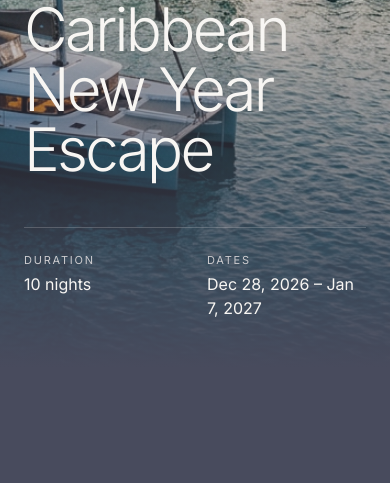
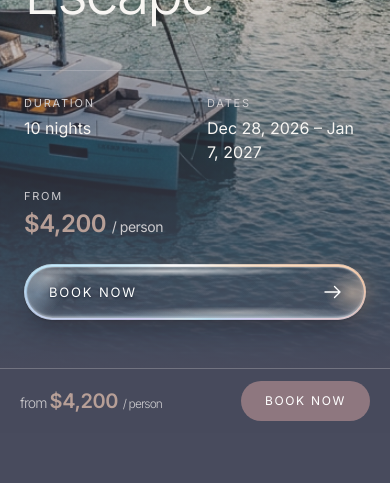
Before and after one commit to RomanVaskin/echo-7v, a Next.js app: page /en/journeys/caribbean in a window 390 px wide. Shown: the part 476-959 px from the top of the page. Built offline with nearby package versions, Linux system fonts and the light colour scheme; no server answers.

Commit message:
Caribbean: "Book now" in the hero, on the journey card and in a mobile bar; Join! opens booking
Co-Authored-By: Claude Opus 5.5 <noreply@anthropic.com>
Claude-Session: https://claude.ai/code/session_01SRdBNBJy8fbF7w3tHPZFpk

```diff
--- a/app/[lang]/journeys/caribbean/page.tsx
+++ b/app/[lang]/journeys/caribbean/page.tsx
@@ -12,6 +12,7 @@ import { Inclusions } from '@/components/journey/inclusions'
 import { YachtDetails } from '@/components/journey/yacht-details'
 import { JourneyActions } from '@/components/journey/journey-actions'
 import { Faq } from '@/components/journey/faq'
+import { MobileBookBar } from '@/components/journey/mobile-book-bar'
 import { getDictionary } from '@/lib/dictionaries'
 import { alternates, isLocale } from '@/lib/i18n'
 import { getJourneys } from '@/lib/journeys'
@@ -52,7 +53,7 @@ export default async function CaribbeanJourneyPage({ params }: PageProps<'/[lang
         <DayByDay dict={caribbean.days} />
         <Inclusions dict={caribbean.inclusions} />
         <YachtDetails dict={caribbean.yacht} />
-        <JourneyActions dict={caribbean.actions} />
+        <JourneyActions dict={caribbean.actions} bookingHref={journey.bookingHref ?? null} />
         <Faq dict={caribbean.faq} />
 
         <EnquirySection
@@ -70,6 +71,15 @@ export default async function CaribbeanJourneyPage({ params }: PageProps<'/[lang
           description={dict.enquirySection.caribbean.description}
         />
       </main>
+      {journey.bookingHref && journey.pricePerPerson && (
+        <MobileBookBar
+          href={journey.bookingHref}
+          price={journey.pricePerPerson}
+          perPerson={dict.common.perPerson}
+          from={dict.common.priceFrom}
+          label={dict.common.book}
+        />
+      )}
       <SiteFooter locale={locale} dict={dict.footer} />
     </>
   )
--- a/components/journey/journey-actions.tsx
+++ b/components/journey/journey-actions.tsx
@@ -1,24 +1,24 @@
+import Link from 'next/link'
 import type { Dictionary } from '@/lib/dictionaries'
 
-/**
- * "Join!" and "Ask a question". Deliberately without actions for now: no links, forms or messengers
- * until the client decides where they lead.
- */
-export function JourneyActions({ dict }: { dict: Dictionary['caribbean']['actions'] }) {
+/** "Join!" opens online booking; "Ask a question" scrolls to the contact form at the end of the page. */
+export function JourneyActions({ dict, bookingHref }: { dict: Dictionary['caribbean']['actions']; bookingHref: string | null }) {
   const base =
     'flex min-h-[3.25rem] items-center justify-center rounded-full px-10 py-4 text-xs uppercase tracking-[0.14em] sm:min-w-[14rem]'
   return (
     <div className="mx-auto flex max-w-7xl flex-col gap-4 px-6 pb-8 pt-14 sm:flex-row lg:px-10 lg:pt-16">
       {/* Primary: the pink PANTONE 437 C fill used by the filled buttons across the site */}
-      <button type="button" className={`enquiry-submit ${base}`}>
-        {dict.join}
-      </button>
-      <button
-        type="button"
+      {bookingHref && (
+        <Link href={bookingHref} className={`enquiry-submit ${base}`}>
+          {dict.join}
+        </Link>
+      )}
+      <Link
+        href="#enquire"
         className={`${base} border border-foreground/60 text-foreground transition-colors hover:bg-foreground hover:text-background`}
       >
         {dict.ask}
-      </button>
+      </Link>
     </div>
   )
 }
--- a/components/journey/journey-hero.tsx
+++ b/components/journey/journey-hero.tsx
@@ -1,5 +1,6 @@
 import Image from 'next/image'
 import Link from 'next/link'
+import { LiquidGlassButton } from '@/components/site/liquid-glass-button'
 import type { Dictionary } from '@/lib/dictionaries'
 import { formatNights, localePath, type Locale } from '@/lib/i18n'
 import type { Journey } from '@/lib/journeys'
@@ -52,6 +53,20 @@ export function JourneyHero({ journey, locale, dict }: { journey: Journey; local
               </span>
             </div>
           ))}
+          {/* Price and the main way into online booking */}
+          {journey.pricePerPerson && (
+            <div className="flex flex-col gap-1">
+              <span className="eyebrow">{dict.common.from}</span>
+              <span className="font-display text-2xl font-semibold tracking-[-0.02em] text-brand-light">
+                {journey.pricePerPerson} <span className="text-sm font-normal text-muted-foreground">{dict.common.perPerson}</span>
+              </span>
+            </div>
+          )}
+          {journey.bookingHref && (
+            <LiquidGlassButton href={journey.bookingHref} className="liquid-glass--block col-span-2 self-center md:col-span-1">
+              {dict.common.book}
+            </LiquidGlassButton>
+          )}
         </div>
       </div>
     </section>
--- /dev/null
+++ b/components/journey/mobile-book-bar.tsx
@@ -0,0 +1,56 @@
+'use client'
+
+import Link from 'next/link'
+import { useEffect, useState } from 'react'
+import { cn } from '@/lib/utils'
+
+/**
+ * Phones only: a slim bar with the price and "Book now", shown once the first screen has scrolled
+ * away and hidden again when the contact form at the end comes into view.
+ */
+export function MobileBookBar({ href, price, perPerson, from, label }: { href: string; price: string; perPerson: string; from: string; label: string }) {
+  const [visible, setVisible] = useState(false)
+
+  useEffect(() => {
+    let frame = 0
+    const update = () => {
+      frame = 0
+      const contact = document.getElementById('enquire')
+      const pastHero = window.scrollY > window.innerHeight * 0.85
+      const atContact = contact ? contact.getBoundingClientRect().top < window.innerHeight : false
+      setVisible(pastHero && !atContact)
+    }
+    const onScroll = () => {
+      if (!frame) frame = requestAnimationFrame(update)
+    }
+    update()
+    window.addEventListener('scroll', onScroll, { passive: true })
+    window.addEventListener('resize', onScroll)
+    return () => {
+      if (frame) cancelAnimationFrame(frame)
+      window.removeEventListener('scroll', onScroll)
+      window.removeEventListener('resize', onScroll)
+    }
+  }, [])
+
+  return (
+    <div
+      aria-hidden={!visible}
+      className={cn(
+        'fixed inset-x-0 bottom-0 z-40 border-t border-border bg-background/90 px-5 pb-[max(0.75rem,env(safe-area-inset-bottom))] pt-3 backdrop-blur transition-transform duration-500 md:hidden',
+        visible ? 'translate-y-0' : 'pointer-events-none translate-y-full',
+      )}
+    >
+      <div className="flex items-center justify-between gap-4">
+        <p className="whitespace-nowrap font-display text-xl">
+          <span className="text-sm text-muted-foreground">{from} </span>
+          <span className="font-semibold tracking-[-0.02em] text-brand-light">{price}</span>{' '}
+          <span className="text-xs text-muted-foreground">{perPerson}</span>
+        </p>
+        <Link href={href} tabIndex={visible ? 0 : -1} className="enquiry-submit rounded-full px-6 py-3 text-xs uppercase tracking-[0.14em]">
+          {label}
+        </Link>
+      </div>
+    </div>
+  )
+}
--- a/components/site/travel-card.tsx
+++ b/components/site/travel-card.tsx
@@ -79,6 +79,32 @@ export function TravelCard({
           <p className={cn('text-[0.9375rem] leading-relaxed text-foreground/85', journey.cardLead ? 'mt-3' : 'mt-6')}>{journey.tagline}</p>
         )}
 
+        {journey.bookingHref ? (
+          /* Journeys sold online: the price on its own line, then "Explore" and "Book now" side by side */
+          <div className="mt-auto flex flex-col gap-4 pt-10">
+            <p className="whitespace-nowrap font-display text-xl lg:text-2xl">
+              <span className="font-semibold tracking-[-0.02em] text-brand-light">{journey.pricePerPerson}</span>{' '}
+              <span className="text-sm text-muted-foreground lg:text-base">{dict.common.perPerson}</span>
+            </p>
+            <div className="grid grid-cols-2 gap-2.5">
+              <Link
+                href={href}
+                className="flex items-center justify-center gap-1.5 rounded-full border border-foreground/60 px-3 py-3 text-[10px] uppercase tracking-[0.12em] max-[359px]:gap-1 max-[359px]:px-1.5 max-[359px]:tracking-[0.04em] text-foreground transition-colors hover:bg-foreground hover:text-background sm:text-[11px]"
+              >
+                {dict.common.more}
+                <ArrowUpRight className="size-3 sm:size-3.5" aria-hidden="true" />
+                <span className="sr-only">{` — ${journey.destination}`}</span>
+              </Link>
+              <Link
+                href={journey.bookingHref}
+                className="enquiry-submit flex items-center justify-center rounded-full px-3 py-3 text-[10px] uppercase tracking-[0.12em] max-[359px]:px-1.5 max-[359px]:tracking-[0.04em] sm:text-[11px]"
+              >
+                {dict.common.book}
+                <span className="sr-only">{` — ${journey.destination}`}</span>
+              </Link>
+            </div>
+          </div>
+        ) : (
           <div className="mt-auto flex items-end justify-between gap-2.5 pt-10 max-[359px]:gap-1.5 sm:gap-3">
             {/* Price in the palette's warm sand (PANTONE 4087 C), bold; the "/ person" note stays light */}
             <p className="shrink-0 whitespace-nowrap font-display text-xl lg:text-2xl">
@@ -100,6 +126,7 @@ export function TravelCard({
               <span className="sr-only">{` — ${journey.destination}`}</span>
             </Link>
           </div>
+        )}
       </div>
     </article>
   )
--- a/lib/dictionaries/en.ts
+++ b/lib/dictionaries/en.ts
@@ -32,6 +32,8 @@ export const en = {
     sailingYachtIn: 'Sailing yacht in',
     perPerson: '/ person',
     more: 'Explore',
+    book: 'Book now',
+    priceFrom: 'from',
   },
   status: {
     'enquiries-open': 'Enquiries open',
--- a/lib/dictionaries/ru.ts
+++ b/lib/dictionaries/ru.ts
@@ -33,6 +33,8 @@ export const ru: Dictionary = {
     sailingYachtIn: 'Парусная яхта —',
     perPerson: '/ чел.',
     more: 'Подробнее',
+    book: 'Забронировать',
+    priceFrom: 'от',
   },
   status: {
     'enquiries-open': 'Приём заявок открыт',
--- a/lib/journeys.ts
+++ b/lib/journeys.ts
@@ -21,6 +21,8 @@ type JourneyBase = {
   pricePerPerson: string | null
   status: AvailabilityStatus
   href: string | null
+  /** Online booking page, for journeys sold online. */
+  bookingHref?: string | null
   featured?: boolean
   coordinates: [number, number]
 }
@@ -51,6 +53,7 @@ const journeysBase: JourneyBase[] = [
     pricePerPerson: '$4,200',
     status: 'enquiries-open',
     href: '/journeys/caribbean',
+    bookingHref: '/journeys/caribbean/book',
     featured: true,
     coordinates: [12.85, -61.3],
   },
@@ -106,6 +109,7 @@ export function getJourneys(locale: Locale, dict: Dictionary): Journey[] {
     ...dict.journeys[journey.slug],
     regionLabel: dict.regions[journey.region],
     href: journey.href ? localePath(locale, journey.href) : null,
+    bookingHref: journey.bookingHref ? localePath(locale, journey.bookingHref) : null,
   }))
 }
 
```
Lines whose indentation alone changed are shown as unchanged.
